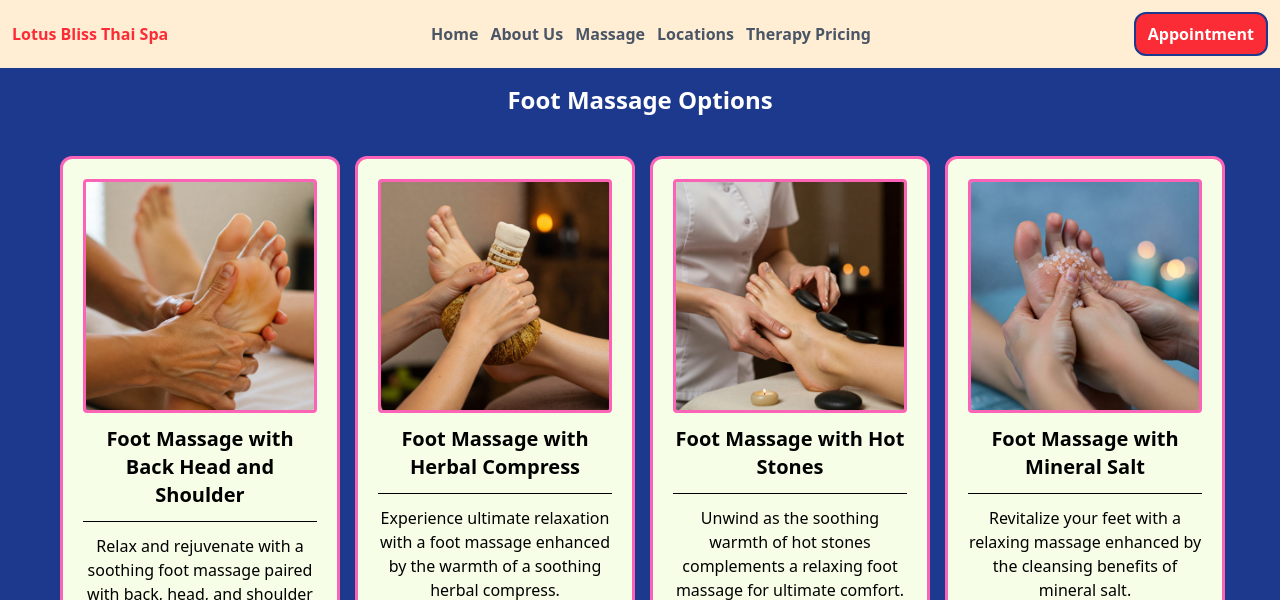
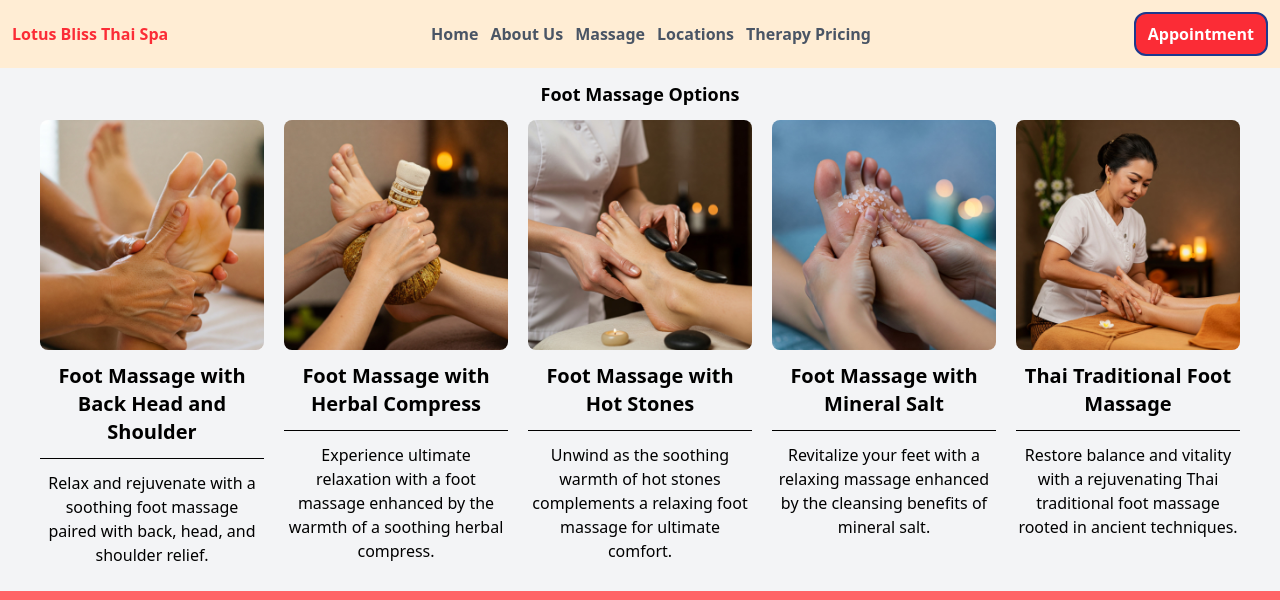
Before and after one commit to vaibhavpatilviv23/Lotus-Bliss-Thai-Spa-Tailwind-Version, a plain HTML site: page footmassage.html in a window 1280 px wide. Shown: the top 600 px of the page. Drawn offline with nearby package versions, Linux system fonts and the light colour scheme.

Commit message:
Pending changes made

```diff
--- a/footmassage.html
+++ b/footmassage.html
@@ -5,14 +5,14 @@
     <title>Lotus Bliss Thai Spa | Foot Massage</title>
     <meta charset="UTF-8">
     <meta name="viewport" content="width=device-width, initial-scale=1.0">
-    <link rel="stylesheet" href="/Tailwind version/styles.css">
+    <link rel="stylesheet" href="styles.css">
     <link rel="stylesheet" href="https://cdn.jsdelivr.net/npm/bootstrap-icons@1.11.3/font/bootstrap-icons.min.css">
-    <link rel="shortcut icon" href="Assets/Logo/Favicon.jpg" type="image/x-icon">
+    <link rel="shortcut icon" href="Assets/Logo/Lotus Bliss Thai Spa - new favicon.png" type="image/x-icon">
     <meta name="description"
         content="Revive tired feet with our rejuvenating foot massage therapies, blending Thai reflexology and healing touch. Lotus Bliss Thai Spa in Mumbai offers the perfect escape to restore balance and enhance overall well-being.">
 </head>
 
-<body class="bg-blue-900">
+<body class="bg-gray-100 dark:bg-gray-800 dark:text-white">
     <!--Navbar-->
     <nav class="navbar bg-orange-100 mx-auto p-3">
         <div class="flex items-center justify-between">
@@ -58,26 +58,22 @@
     </nav>
 
     <!--Foot Massage options section-->
-    <section class="mt-1 px-5 py-3">
-        <h3 class="text-center text-2xl font-bold text-white">Foot Massage Options</h3>
-
+    <section class="py-3 mx-10">
+        <h3 class="text-center text-lg font-bold">Foot Massage Options</h3>
         <!--Cards-->
-        <div
-            class="grid sm:grid-cols-2 md:grid-cols-3 lg:grid-cols-3 xl:grid-cols-4 gap-5 lg:mx-10 mx-10 sm:mx-10 mt-10 mb-10">
-            <div id="fmhs"
-                class="card bg-lime-50 p-5 max-w-70 min-w-70 min-h-100 rounded-xl border-3 border-pink-400 text-center space-y-3">
+        <div class="grid sm:grid-cols-2 lg:grid-cols-4 xl:grid-cols-5 gap-5 my-3">
+            <div id="fmhs" class="text-center space-y-3">
                 <img src="Assets/Foot Massage Therapy specific/Foot Massage-1.jpg" alt=""
-                    class="card-img border-3 border border-pink-400 rounded-sm mx-auto">
+                    class="card-img rounded-lg mx-auto">
                 <h5 class="text-xl font-bold">Foot Massage with Back Head and Shoulder
                 </h5>
                 <hr>
                 <p>Relax and rejuvenate with a soothing foot massage paired with back, head, and shoulder relief.</p>
             </div>
 
-            <div id="fmhc"
-                class="card bg-lime-50 p-5 max-w-70 min-w-70 min-h-100 rounded-xl border-3 border-pink-400 text-center space-y-3">
+            <div id="fmhc" class="text-center space-y-3">
                 <img src="Assets/Foot Massage Therapy specific/Foot Massage-2.jpg" alt=""
-                    class="card-img border-3 border border-pink-400 rounded-sm mx-auto">
+                    class="card-img rounded-lg mx-auto">
                 <h5 class="text-xl font-bold">Foot Massage with Herbal Compress
                 </h5>
                 <hr>
@@ -85,29 +81,26 @@
                     compress.</p>
             </div>
 
-            <div id="fmhs2"
-                class="card bg-lime-50 p-5 max-w-70 min-w-70 min-h-100 rounded-xl border-3 border-pink-400 text-center space-y-3">
+            <div id="fmhs2" class="text-center space-y-3">
                 <img src="Assets/Foot Massage Therapy specific/Foot Massage-3.jpg" alt=""
-                    class="card-img border-3 border border-pink-400 rounded-sm mx-auto">
+                    class="card-img rounded-lg mx-auto">
                 <h5 class="text-xl font-bold">Foot Massage with Hot Stones</h5>
                 <hr>
                 <p>Unwind as the soothing warmth of hot stones complements a relaxing foot massage for ultimate comfort.
                 </p>
             </div>
 
-            <div id="fmms"
-                class="card bg-lime-50 p-5 max-w-70 min-w-70 min-h-100 rounded-xl border-3 border-pink-400 text-center space-y-3">
+            <div id="fmms" class="text-center space-y-3">
                 <img src="Assets/Foot Massage Therapy specific/Foot Massage-4.jpg" alt=""
-                    class="card-img border-3 border border-pink-400 rounded-sm mx-auto">
+                    class="card-img rounded-lg mx-auto">
                 <h5 class="text-xl font-bold">Foot Massage with Mineral Salt</h5>
                 <hr>
                 <p>Revitalize your feet with a relaxing massage enhanced by the cleansing benefits of mineral salt.</p>
             </div>
 
-            <div id="ttfm"
-                class="card bg-lime-50 p-5 max-w-70 min-w-70 min-h-100 rounded-xl border-3 border-pink-400 text-center space-y-3">
+            <div id="ttfm" class="text-center space-y-3">
                 <img src="Assets/Foot Massage Therapy specific/Foot Massage-5.jpg" alt=""
-                    class="card-img border-3 border border-pink-400 rounded-sm mx-auto">
+                    class="card-img rounded-lg mx-auto">
                 <h5 class="text-xl font-bold">Thai Traditional Foot Massage</h5>
                 <hr>
                 <p>Restore balance and vitality with a rejuvenating Thai traditional foot massage rooted in ancient
@@ -118,7 +111,7 @@
 
 
     <!--Footer-->
-    <footer class="bg-pink-400 p-5 text-white md:min-h-50">
+    <footer class="bg-red-400 p-5 text-white md:min-h-50">
         <!--Links-->
         <div class="grid grid-cols-2 gap-5 mb-8 mx-15">
             <div class="space-y-2 font-bold">
```
Also changed, not shown: bodymassage.html (+18 -18 lines).
